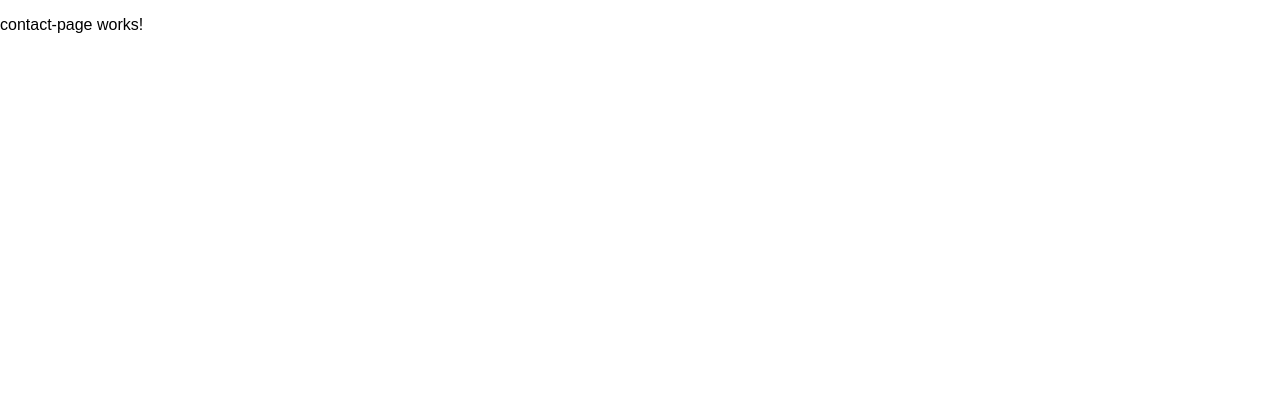
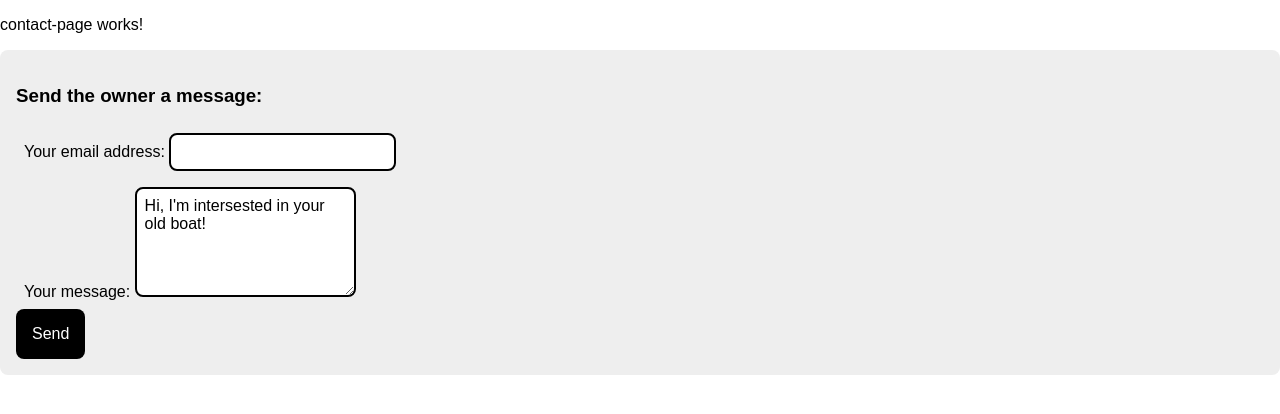
Before and after one commit to anuragpranav/sell-and-buy, an Angular app: page /contact/123 in a window 1280 px wide. Shown: the top 414 px of the page. Built offline with nearby package versions, Linux system fonts and the light colour scheme.

Commit message:
contact seller page.

```diff
--- a/src/app/app.module.ts
+++ b/src/app/app.module.ts
@@ -9,6 +9,7 @@
 import { EditListingPageComponent } from './edit-listing-page/edit-listing-page.component';
 import { ContactPageComponent } from './contact-page/contact-page.component';
 import { MyListingsComponent } from './my-listings/my-listings.component';
+import { FormsModule } from '@angular/forms';
 
 @NgModule({
   declarations: [
@@ -18,11 +19,12 @@
     NewListingPageComponent,
     EditListingPageComponent,
     ContactPageComponent,
-    MyListingsComponent
+    MyListingsComponent,
   ],
   imports: [
     BrowserModule,
-    AppRoutingModule
+    AppRoutingModule,
+    FormsModule
   ],
   providers: [],
   bootstrap: [AppComponent]
--- a/src/app/contact-page/contact-page.component.html
+++ b/src/app/contact-page/contact-page.component.html
@@ -1 +1,22 @@
 <p>contact-page works!</p>
+<div class="content-box">
+    <h3>Send the owner a message:</h3>
+    <div>
+        <label>
+            Your email address:
+            <input name="email" [(ngModel)] = "email"/>
+        </label>
+    </div>
+    <div>
+        <label>
+            Your message:
+            <textarea
+                name="message"
+                rows="5"
+                cols="20"
+                [(ngModel)] = "message">
+            </textarea>
+        </label>
+    </div>
+    <button (click) = "sendMessage()">Send</button>
+</div>
--- a/src/app/contact-page/contact-page.component.ts
+++ b/src/app/contact-page/contact-page.component.ts
@@ -1,10 +1,37 @@
-import { Component } from '@angular/core';
+import { Component, OnInit } from '@angular/core';
+import { ActivatedRoute, Router } from '@angular/router';
+import { Listing } from '../types';
+import { fakeListings } from '../fake-data';
 
 @Component({
   selector: 'app-contact-page',
   templateUrl: './contact-page.component.html',
   styleUrls: ['./contact-page.component.css']
 })
-export class ContactPageComponent {
+export class ContactPageComponent implements OnInit{
 
+  email: string='';
+  message: string ='';
+  listing: Listing;
+
+  constructor(private route: ActivatedRoute, private router: Router) {
+  }
+
+  ngOnInit(): void {
+    const id = this.route.snapshot.paramMap.get('id');
+    //this.listing = fakeListings.find(listing => listing.id === id); -- find can give null value.
+    const fakeListing =  fakeListings.find(listing => listing.id === id);
+
+    if(fakeListing !== undefined)
+    {
+        this.listing = fakeListing;
+    }
+
+    this.message = `Hi, I'm intersested in your ${this.listing.name.toLowerCase()}!`;
+  }
+
+  sendMessage(): void{
+    alert('Your message has been sent!');
+    this.router.navigateByUrl('/listings');
+  }
 }
```
